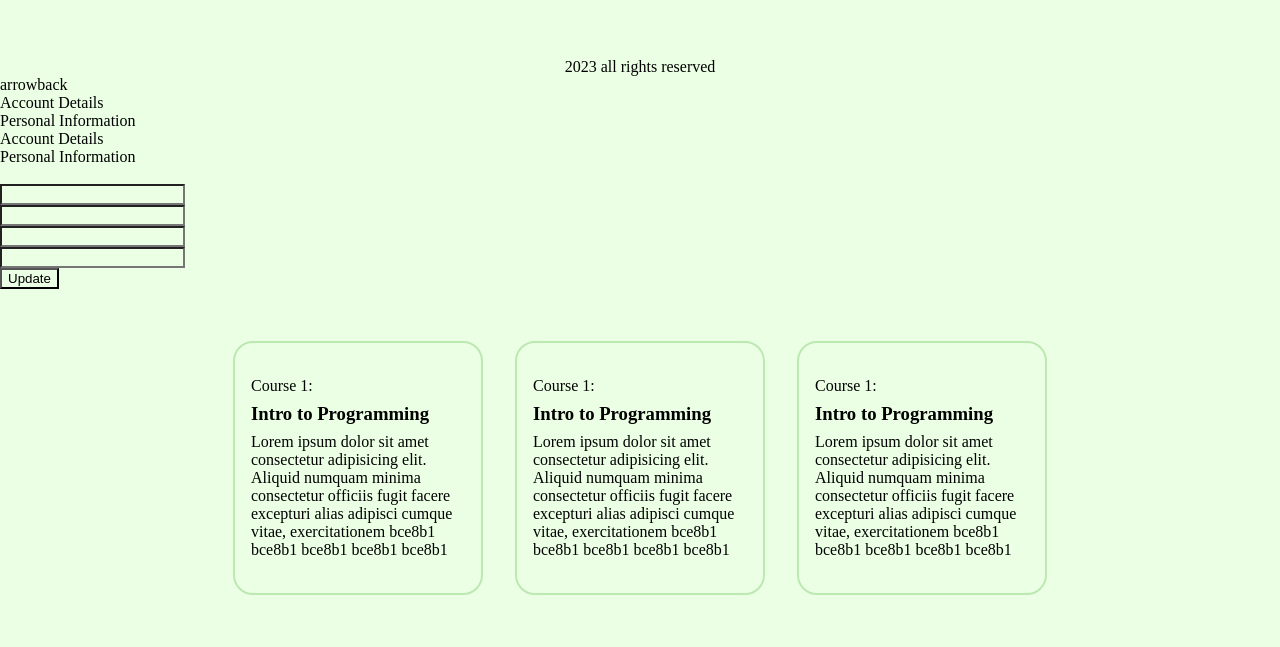
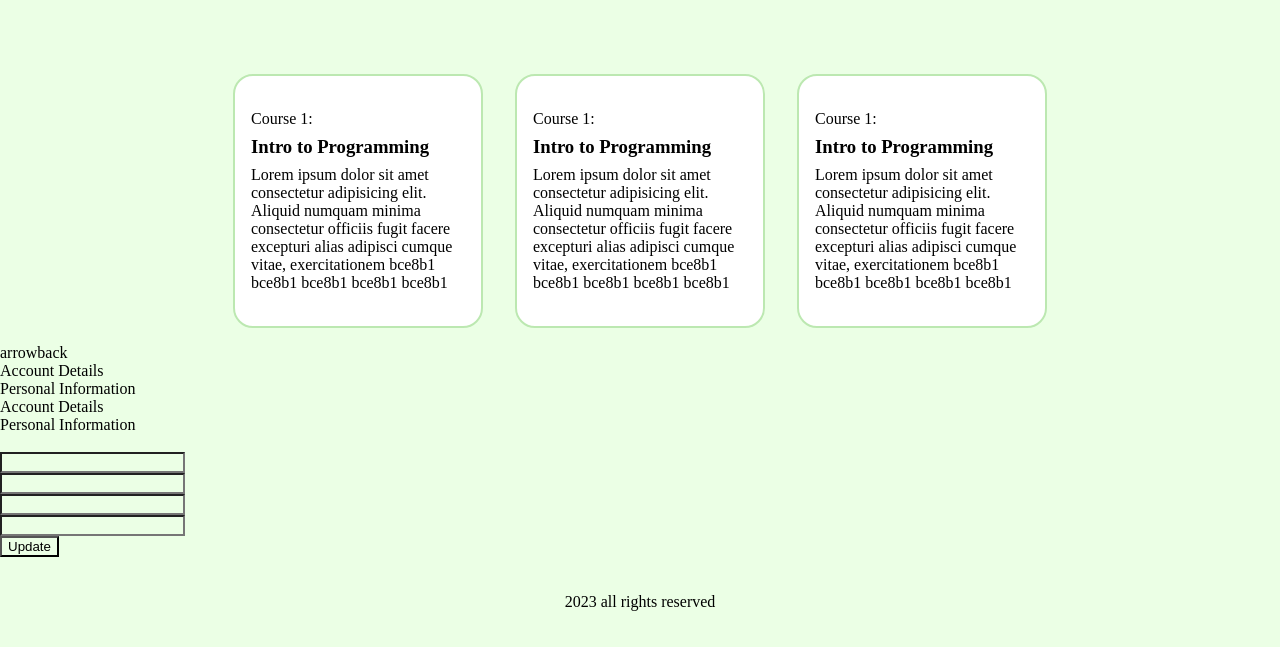
Before and after one commit to CedrickDale/teamb-cms-project, a React (Vite) app: page / in a window 1280 px wide. Shown: the part 652-1299 px from the top of the page. Built offline with nearby package versions, Linux system fonts and the light colour scheme.

Commit message:
Dashboard and Cards

```diff
--- a/src/App.jsx
+++ b/src/App.jsx
@@ -8,9 +8,12 @@ function App() {
     <>
       <Nav />
       <Main />
+      <Dashboard />
+      <Profile /> <br />
+      <br />
       <Footer />
-      <Profile/> <br /><br />
-      <Dashboard />
+      <br />
+      <br />
     </>
   );
 }
--- a/src/components/DashboardCard.jsx
+++ b/src/components/DashboardCard.jsx
@@ -7,7 +7,7 @@ const DashboardCard = () => {
         <div className="card">
           <div className="card-details">
             <p className="text-title">Course 1:</p>
-            <h3>Intro to Programming</h3>
+            <h3 className='card-h3'>Intro to Programming</h3>
             <p className="text-body">
               Lorem ipsum dolor sit amet consectetur adipisicing elit. Aliquid
               numquam minima consectetur officiis fugit facere excepturi alias
@@ -19,7 +19,7 @@ const DashboardCard = () => {
         <div className="card">
           <div className="card-details">
             <p className="text-title">Course 1:</p>
-            <h3>Intro to Programming</h3>
+            <h3 className='card-h3'>Intro to Programming</h3>
             <p className="text-body">
               Lorem ipsum dolor sit amet consectetur adipisicing elit. Aliquid
               numquam minima consectetur officiis fugit facere excepturi alias
@@ -31,7 +31,7 @@ const DashboardCard = () => {
         <div className="card">
           <div className="card-details">
             <p className="text-title">Course 1:</p>
-            <h3>Intro to Programming</h3>
+            <h3 className='card-h3'>Intro to Programming</h3>
             <p className="text-body">
               Lorem ipsum dolor sit amet consectetur adipisicing elit. Aliquid
               numquam minima consectetur officiis fugit facere excepturi alias
--- a/src/index.css
+++ b/src/index.css
@@ -83,7 +83,7 @@ input {
   width: 250px;
   height: 254px;
   border-radius: 20px;
-  background: #ebffe5;
+  background-color: #ffffff;
   position: relative;
   padding: 1rem;
   margin: 1rem;
@@ -93,6 +93,7 @@ input {
 }
 
 .card-details {
+  background-color: #ffffff;
   color: black;
   height: 100%;
   gap: 0.5em;
@@ -118,13 +119,19 @@ input {
 }
 
 .text-body {
+  background-color: #ffffff;
   color: rgb(0, 0, 0);
 }
 
 /*Text*/
 .text-title {
+  background-color: #ffffff;
   font-size: 1em;
   font-weight: 300 ;
+}
+.card-h3{
+
+  background-color: #ffffff;
 }
 
 /*Hover*/
```
